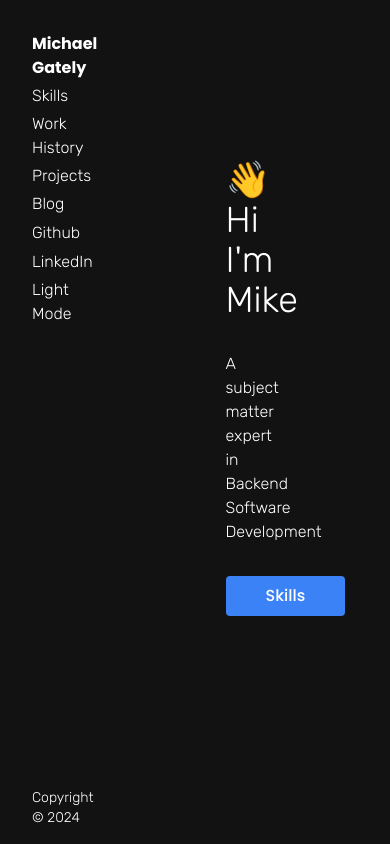
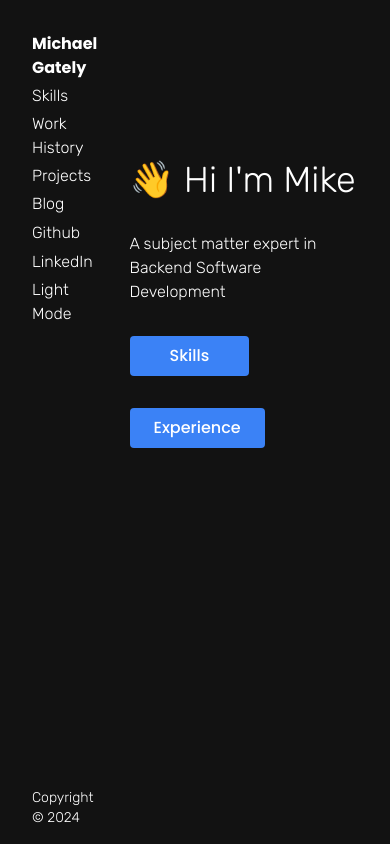
Before and after one commit to michael-gately/gately-portfolio, a Next.js app: page / in a window 390 px wide. Shown: the top 844 px of the page. Built offline with nearby package versions, Linux system fonts and the light colour scheme.

Commit message:
Fixing responsiveness on home

```diff
--- a/app/page.tsx
+++ b/app/page.tsx
@@ -17,14 +17,14 @@ style: "normal"
 export default function Home() {
 return (
 <main className="md:pl-0 pt-8 text-left">
-  <div className={rubik.className.concat(" ", " pt-32 pl-32 pr-32 pb-8 text-4xl")}> &#128075; Hi I&apos;m Mike </div>
-  <div className={rubik.className.concat(" ", " text-base pl-32 pr-32 pb-8")}>A subject matter expert in Backend Software Development</div>
-  <div className="pl-32">
+  <div className={rubik.className.concat(" ", " pt-32 pl-8 pr-8 lg:pl-32 lg:pr-32 pb-8 text-4xl")}> &#128075; Hi I&apos;m Mike </div>
+  <div className={rubik.className.concat(" ", " text-base pl-8 pr-8 lg:pl-32 lg:pr-32 pb-8")}>A subject matter expert in Backend Software Development</div>
+  <div className="pl-8 flex flex-col lg:flex-row lg:pl-32">
     <Link href="/skills">
-      <button className={bodyPoppins.className.concat(" "," bg-blue-500 hover:bg-blue-700 text-white font-bold py-2 px-10 rounded mb-80")}>Skills</button>
+      <button className={bodyPoppins.className.concat(" "," bg-blue-500 hover:bg-blue-700 text-white font-bold py-2 px-10 rounded mb-8 lg:mb-80")}>Skills</button>
     </Link>
     <Link href="/work-history">
-    <button className={bodyPoppins.className.concat(" "," ml-8 bg-blue-500 hover:bg-blue-700 text-white font-bold py-2 px-6 rounded mb-80")}>Experience</button>
+    <button className={bodyPoppins.className.concat(" "," lg:ml-8 bg-blue-500 hover:bg-blue-700 text-white font-bold py-2 px-6 rounded mb-80")}>Experience</button>
     </Link>
   </div>
 
--- a/app/skills/page.tsx
+++ b/app/skills/page.tsx
@@ -16,20 +16,20 @@ return (
     </div>
     <div className='md:grid grid-cols-4 pt-8'>
         <SkillCard source="file-type-python.svg" caption="My preferred backend coding language is Python.
-         But I also have experience in Go and Ruby" />
+         But I also have experience in Go and Ruby." />
         <SkillCard source="django.svg" caption="Experience with the Django Framework.
          Expecially with using the ORM and optimizing queries." />
         <SkillCard source="github.svg" caption="Knowledge of version control and
-         peer code review using Git and Github" />
+         peer code review using Git and Github." />
         <SkillCard source="vs-code.svg" caption="I use VS code as my main IDE and have
-         a good knowledge of using useful extentions like pytest and beautify"/>
+         a good knowledge of using useful extentions like pytest and beautify."/>
         <SkillCard source="linux.svg" caption="Experience with Linux based systems and command line.
-         I know my way around a man page" />
+         I know my way around a man page." />
         <SkillCard source="elasticsearch.svg" caption="Debugging with logs in Elastic Search to
         find bugs and solve user issues." />
         <SkillCard source="sql.svg" caption="Knowledge of SQL queries and database structure." />
         <SkillCard source="celery.svg" caption="Use to using Celery as an asynchronous event
-        bus to run blocks of code on a cron schedule" />
+        bus to run blocks of code on a cron schedule." />
     </div>
 </div>
 )
```
